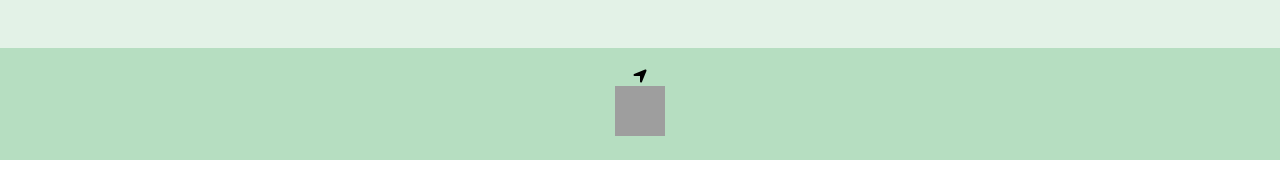
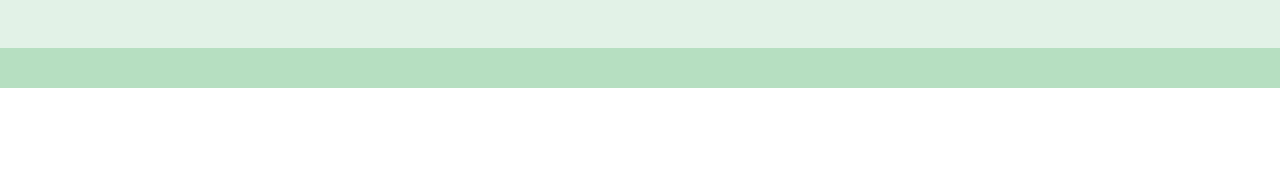
Before and after one commit to Lucy-de-Rojas/naphill-tennis-club, a Next.js app: page /about in a window 1280 px wide. Shown: the part 559-748 px from the top of the page. Built offline with nearby package versions, Linux system fonts and the light colour scheme; grey boxes are pictures that could not be loaded.

Commit message:
LAYOUT COMPONENT -> improved bottom page links

```diff
--- a/components/BottomLinks.js
+++ b/components/BottomLinks.js
@@ -5,40 +5,57 @@ import Image from 'next/image';
 import styles from '../styles/bottomLinks.module.css';
 
 
-
-
-// font awesome:
-import {library} from '@fortawesome/fontawesome-svg-core';
-import {faCheckSquare, faCoffee, faLocationArrow, faLocationPinLock} from '@fortawesome/free-solid-svg-icons';
-import { FontAwesomeIcon } from '@fortawesome/react-fontawesome';
+import Head from 'next/head';
 
 
 
 export default function BottomLinks () {
 
 
+    const linkTarget = '_blank';
+
+
 
 
     return (<div className={styles.bottomLinks}>
 
-<div className={styles.iconWrap}>
-
-<FontAwesomeIcon icon={faLocationArrow} />
-</div>
 
 
 
-        <Link href="https://www.facebook.com/groups/naphilltennisclub" legacyBehavior><a target="_blank">
-            <Image
-                src='/Media/LogosAndIcons/facebookNaphill.svg'
-                width={50}
-                height={50}
-                alt='Naphill tennis Club Facebook link'
-            />
 
-</a>
 
-            </Link>
+{/* facebook link: */}
+<Link href="https://www.facebook.com/groups/naphilltennisclub" legacyBehavior>
+            <a target={linkTarget}>
+<div className={styles.iconWrap}>
+        <i class="fa-brands fa-facebook fa-3x"></i>
+</div>
+</a></Link>
+
+
+
+
+
+
+
+
+
+{/* email link: */}
+<Link href='mailto:naphilltennismembership@gmail.com' legacyBehavior><a><div className={styles.iconWrap}>
+<i class="fa-solid fa-envelope-open-text fa-3x"></i>
+</div></a></Link>
+
+
+{/* directions link: */}
+<Link href='https://www.google.com/maps/dir//51.663728,-0.775078/@51.6636273,-0.8451027,12z' legacyBehavior>
+    <a target={linkTarget}>
+<div className={styles.iconWrap}>
+
+<i class="fa-solid fa-diamond-turn-right fa-3x"></i>
+</div></a></Link>
+
+
+
 
     </div>)
 }
--- a/components/Layout.js
+++ b/components/Layout.js
@@ -19,10 +19,11 @@ export default function Layout ({children}) {
 
 
 <Head>
+<script src="https://kit.fontawesome.com/9f56af7d44.js" crossorigin="anonymous"></script>
 
 
 
-<link rel="stylesheet" href="https://cdnjs.cloudflare.com/ajax/libs/font-awesome/6.2.0/css/all.min.css" integrity="sha512-xh6O/CkQoPOWDdYTDqeRdPCVd1SpvCA9XXcUnZS2FmJNp1coAFzvtCN9BmamE+4aHK8yyUHUSCcJHgXloTyT2A==" crossorigin="anonymous" referrerpolicy="no-referrer" />
+{/* <link rel="stylesheet" href="https://cdnjs.cloudflare.com/ajax/libs/font-awesome/6.2.0/css/all.min.css" integrity="sha512-xh6O/CkQoPOWDdYTDqeRdPCVd1SpvCA9XXcUnZS2FmJNp1coAFzvtCN9BmamE+4aHK8yyUHUSCcJHgXloTyT2A==" crossorigin="anonymous" referrerpolicy="no-referrer" /> */}
 
 
 
```
Also changed, not shown: components/Logo-and-Menu.js (+6 -1 lines).
